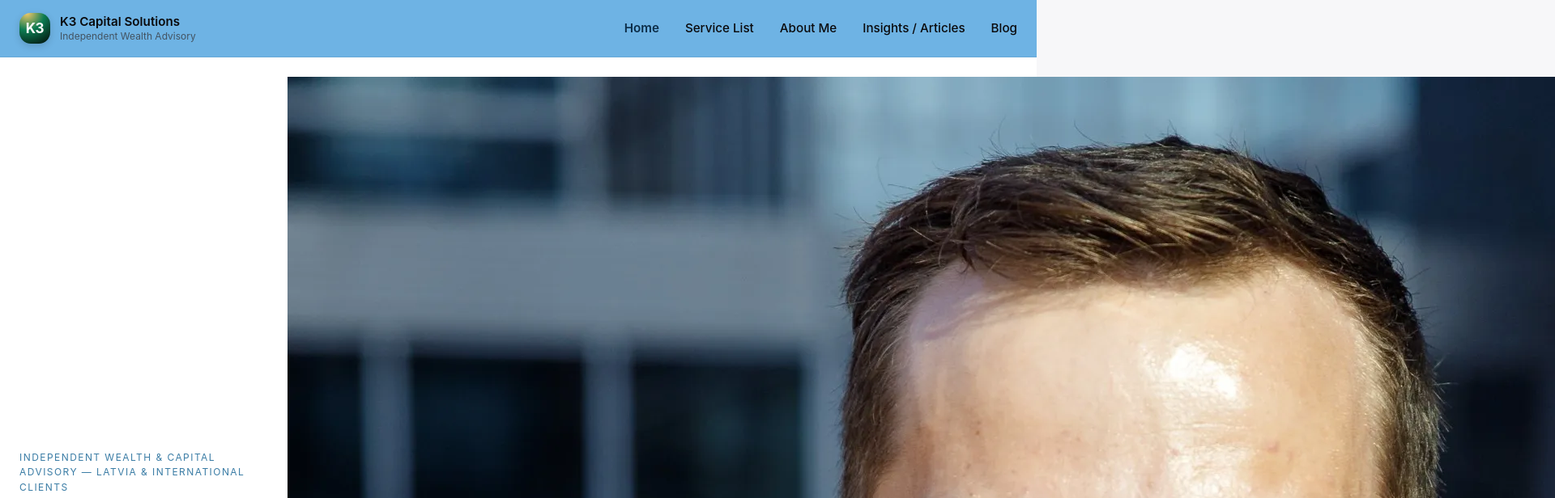
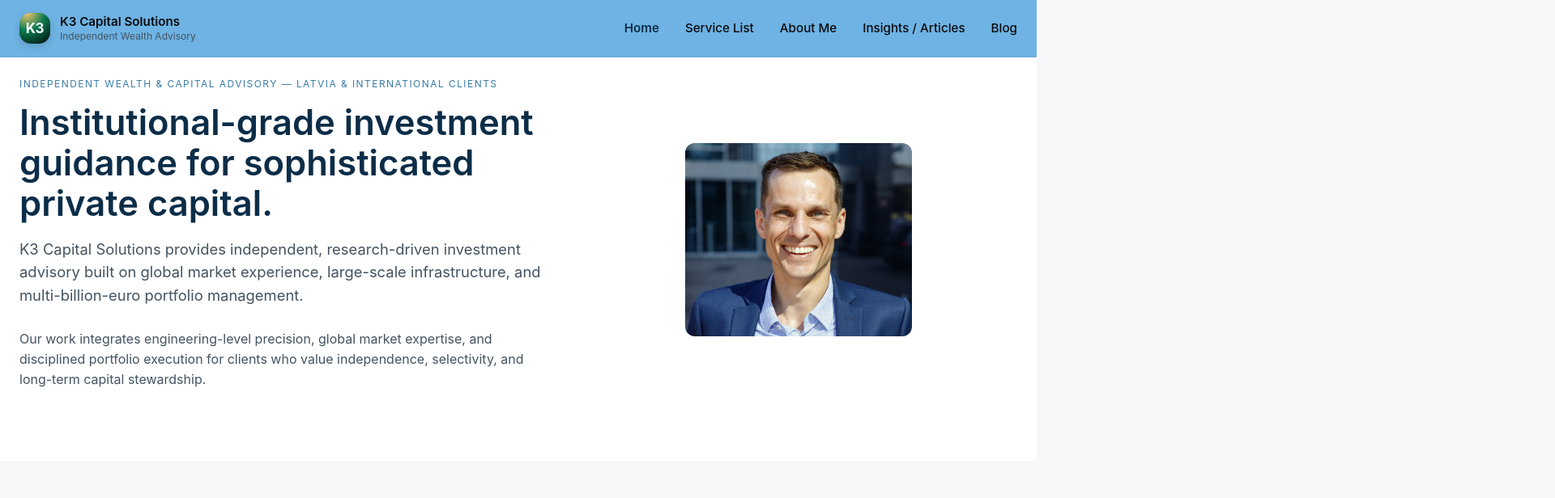
Before and after one commit to indarss/K3CapitalSolutions, a Next.js app: page / in a window 1280 px wide. Shown: the top 616 px of the page at 81% size, 1920 px wide, since content can reach past the window. Built offline with nearby package versions, Linux system fonts and the light colour scheme.

Commit message:
making image smaller
making image smaller

```diff
--- a/app/globals.css
+++ b/app/globals.css
@@ -252,6 +252,20 @@ p {
   margin-bottom: var(--space-md);
 }
 
+.hero-image {
+  display: flex;
+  justify-content: center;
+  align-items: center;
+}
+
+.hero-img {
+  max-width: 100%;
+  width: 280px;
+  height: auto;
+  border-radius: 12px;
+  object-fit: cover;
+}
+
 /* ============================================================
    COMPONENTS / CARDS
    ============================================================ */
```
